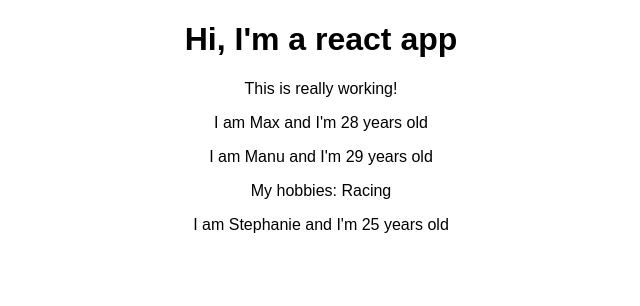
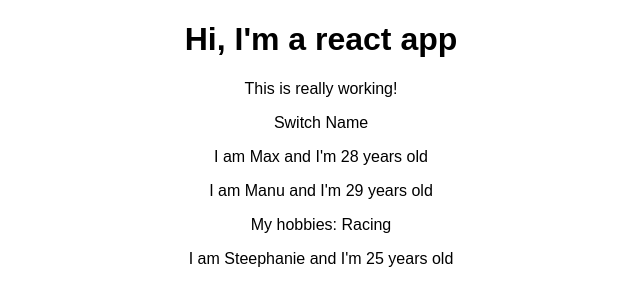
Before and after one commit to shindiogawa/react-complete-guide, a React (Create React App) app: page / in a window 1280 px wide. Shown: the top 306 px of the page, without its empty margins (319-959 px from the left). Built offline with nearby package versions, Linux system fonts and the light colour scheme.

Commit message:
First time using state

```diff
--- a/src/App.js
+++ b/src/App.js
@@ -3,14 +3,24 @@
 import Person from './Person/Person'
 
 class App extends Component {
+
+  state = {
+    persons:[
+      {name: "Max", age: 28},
+      {name: "Manu", age: 29},
+      {name: "Steephanie", age: 25}
+    ]
+  }
+
   render() {
     return (
       <div className="App">
         <h1>Hi, I'm a react app</h1>
         <p>This is really working!</p>
-        <Person name="Max" age="28"/>
-        <Person name="Manu" age="29">My hobbies: Racing </Person>
-        <Person name="Stephanie" age="25"/>
+        <buttom>Switch Name</buttom>
+        <Person name={this.state.persons[0].name} age={this.state.persons[0].age}/>
+        <Person name={this.state.persons[1].name} age={this.state.persons[1].age}>My hobbies: Racing </Person>
+        <Person name={this.state.persons[2].name} age={this.state.persons[2].age}/>
       </div>
     );
 
```
